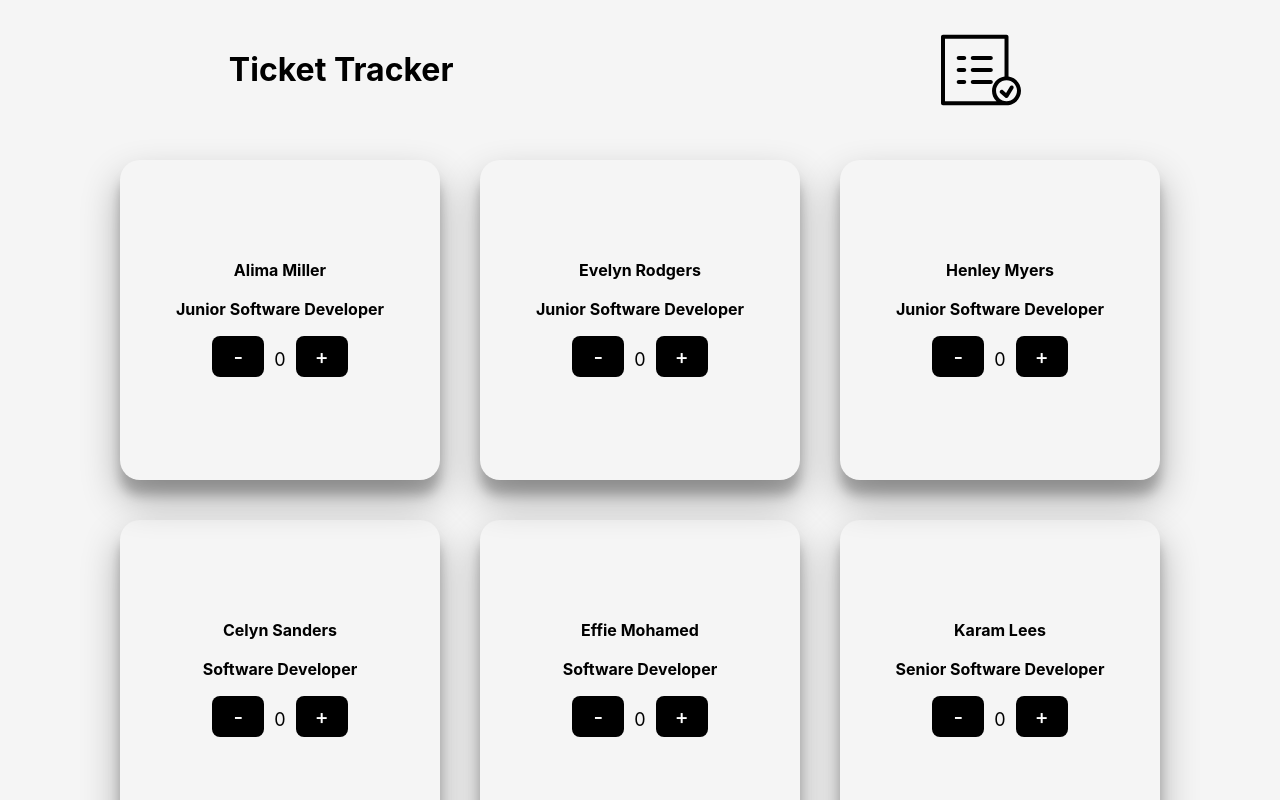
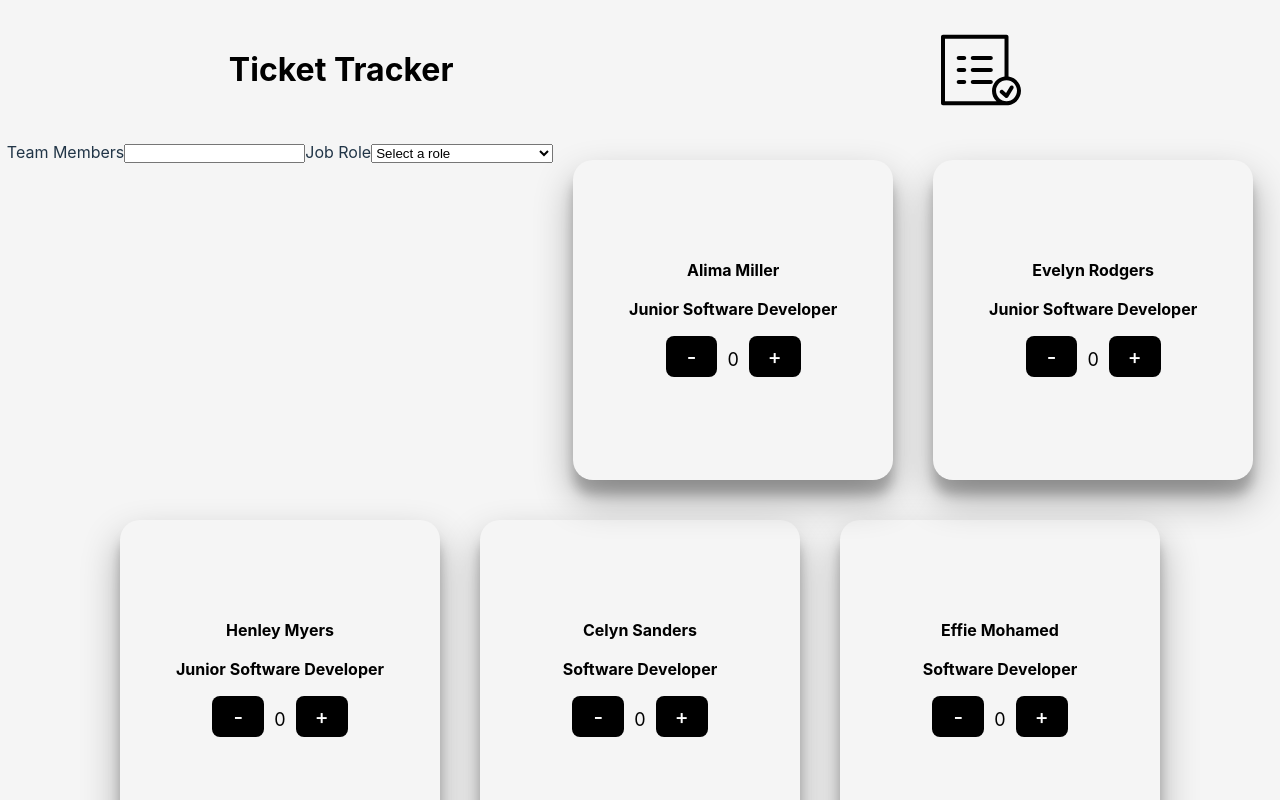
Before and after one commit to maxswaine/react-ticket-project, a React (Vite) app: page / in a window 1280 px wide. Shown: the top 800 px of the page. Built offline with nearby package versions, Linux system fonts and the light colour scheme.

Commit message:
completed projected. All functionality works

```diff
--- a/src/App.tsx
+++ b/src/App.tsx
@@ -2,15 +2,14 @@ import "./App.scss";
 import Card from "./components/TicketCard/TicketCard";
 import team from "./data/team";
 import Nav from "./components/Nav/Nav";
+import CardLayout from "./components/Container/CardContainer";
 
 const App = () => {
   return (
     <div className="app">
       <Nav />
       <section className="team-card__area">
-        {team.map((member) => (
-          <Card key={member.id} name={member.name} role={member.role} />
-        ))}
+        <CardLayout teamMembers={team} />
       </section>
     </div>
   );
--- /dev/null
+++ b/src/components/Container/CardContainer.tsx
@@ -0,0 +1,55 @@
+import SearchBox from "../SearchBox/SearchBox";
+import DropdownBox from "../DropdownBox/DropdownBox";
+import Card from "../TicketCard/TicketCard";
+import TeamMember from "../../types/Team";
+import { ChangeEvent, FormEvent, useState } from "react";
+
+type CardContainerProps = {
+  teamMembers: TeamMember[];
+};
+
+const CardLayout = ({ teamMembers }: CardContainerProps) => {
+  const [searchTerm, setSearchTerm] = useState<string>("");
+  const [jobSelection, setJobSelection] = useState<string>("");
+
+  const handleInput = (event: FormEvent<HTMLInputElement>) => {
+    const inputToLower = event.currentTarget.value.toLowerCase();
+    setSearchTerm(inputToLower);
+  };
+
+  const handleChange = (event: ChangeEvent<HTMLSelectElement>) => {
+    const value = event.currentTarget.value;
+    setJobSelection(value);
+  };
+
+  const filteredMembers = teamMembers.filter((teamMember) => {
+    const nameMatches = teamMember.name.toLowerCase().includes(searchTerm);
+    const roleMatches =
+      jobSelection === "" || teamMember.role.includes(jobSelection);
+
+    return nameMatches && roleMatches;
+  });
+
+  return (
+    <>
+      <SearchBox
+        label="Team Members"
+        handleInput={handleInput}
+        searchTerm={searchTerm}
+      />
+      <DropdownBox
+        label="Job Role"
+        option={teamMembers} // Pass the team members data here
+        handleInput={handleChange}
+      />
+      {filteredMembers.map((filteredTeamMember) => (
+        <Card
+          key={filteredTeamMember.id}
+          name={filteredTeamMember.name}
+          role={filteredTeamMember.role}
+        />
+      ))}
+    </>
+  );
+};
+export default CardLayout;
--- /dev/null
+++ b/src/components/DropdownBox/DropdownBox.tsx
@@ -0,0 +1,40 @@
+import { FormEventHandler } from "react";
+import team from "../../data/team";
+import TeamMember from "../../types/Team";
+
+type DropdownBoxProps = {
+  label: string;
+  option: TeamMember[];
+  handleInput: FormEventHandler<HTMLSelectElement>;
+};
+
+const DropdownBox = ({ label, option, handleInput }: DropdownBoxProps) => {
+  const capitalizedLabel = label[0].toUpperCase() + label.slice(1);
+  const occurredRoles = new Set<string>();
+
+  const filteredJob = team.filter((member) => {
+    if (!occurredRoles.has(member.role)) {
+      occurredRoles.add(member.role);
+      return true;
+    }
+    return false;
+  });
+
+  return (
+    <div className="dropdown-box">
+      <label htmlFor={label} className="dropdown-box__label">
+        {capitalizedLabel}
+      </label>
+      <select name="jobs" id="jobs" onChange={handleInput}>
+        <option value="">Select a role</option>
+        {filteredJob.map((member) => (
+          <option key={member.id} value={member.role}>
+            {member.role}
+          </option>
+        ))}
+      </select>
+    </div>
+  );
+};
+
+export default DropdownBox;
--- /dev/null
+++ b/src/components/SearchBox/SearchBox.tsx
@@ -0,0 +1,29 @@
+import { FormEventHandler } from "react";
+import "./SearchBox.scss";
+
+type SearchBoxProps = {
+  label: string;
+  searchTerm: string;
+  handleInput: FormEventHandler<HTMLInputElement>;
+};
+const SearchBox = ({ label, searchTerm, handleInput }: SearchBoxProps) => {
+  const capitalizedLabel = label[0].toUpperCase() + label.slice(1);
+
+  return (
+    <div className="search-box">
+      <label htmlFor={label} className="search-box__label">
+        {capitalizedLabel}
+      </label>
+      <input
+        type="text"
+        id={label}
+        name={label}
+        value={searchTerm}
+        onInput={handleInput}
+        className="search-box__input"
+      />
+    </div>
+  );
+};
+
+export default SearchBox;
```
Also changed, not shown: src/components/SearchBox/SearchBox.scss (added).
